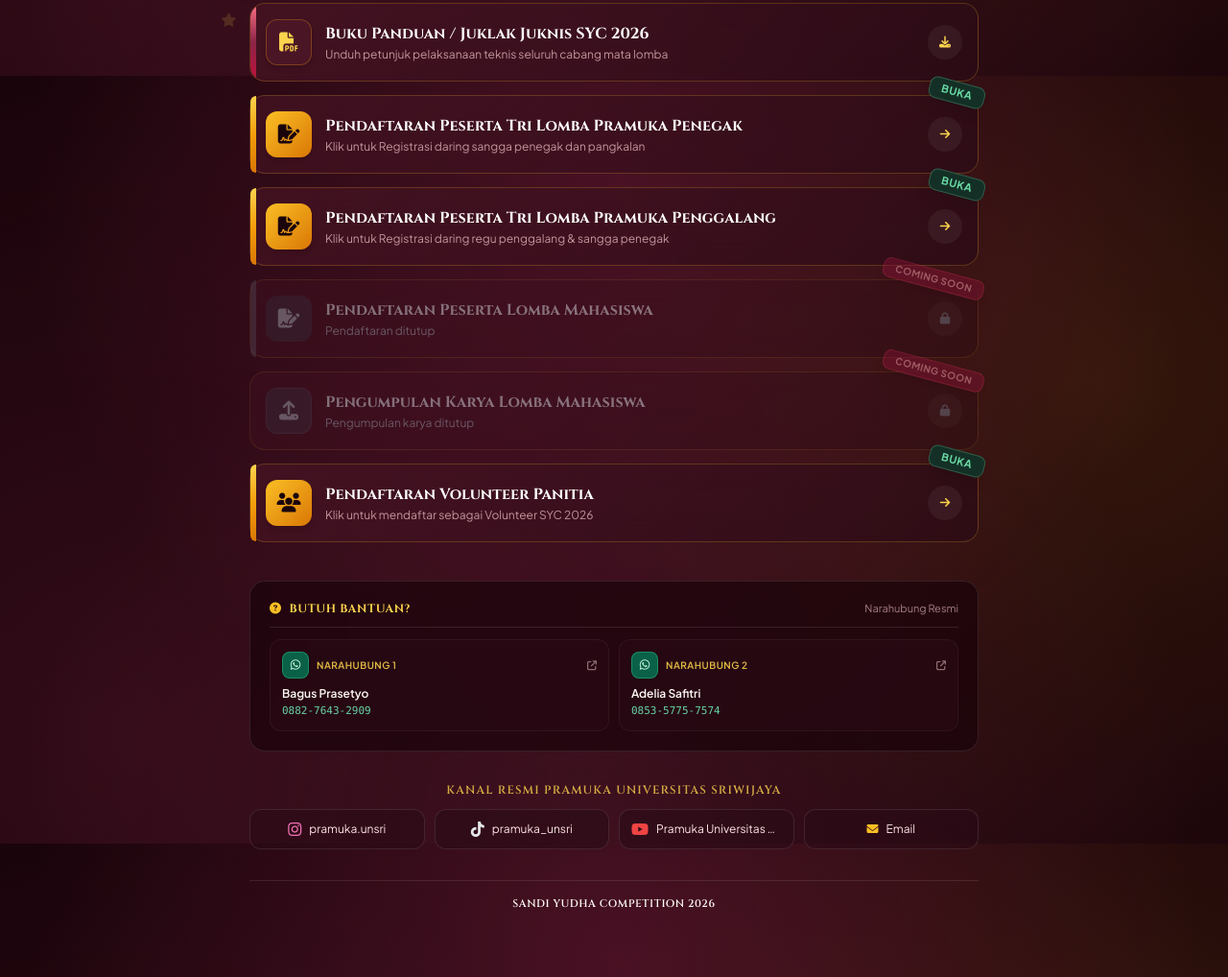
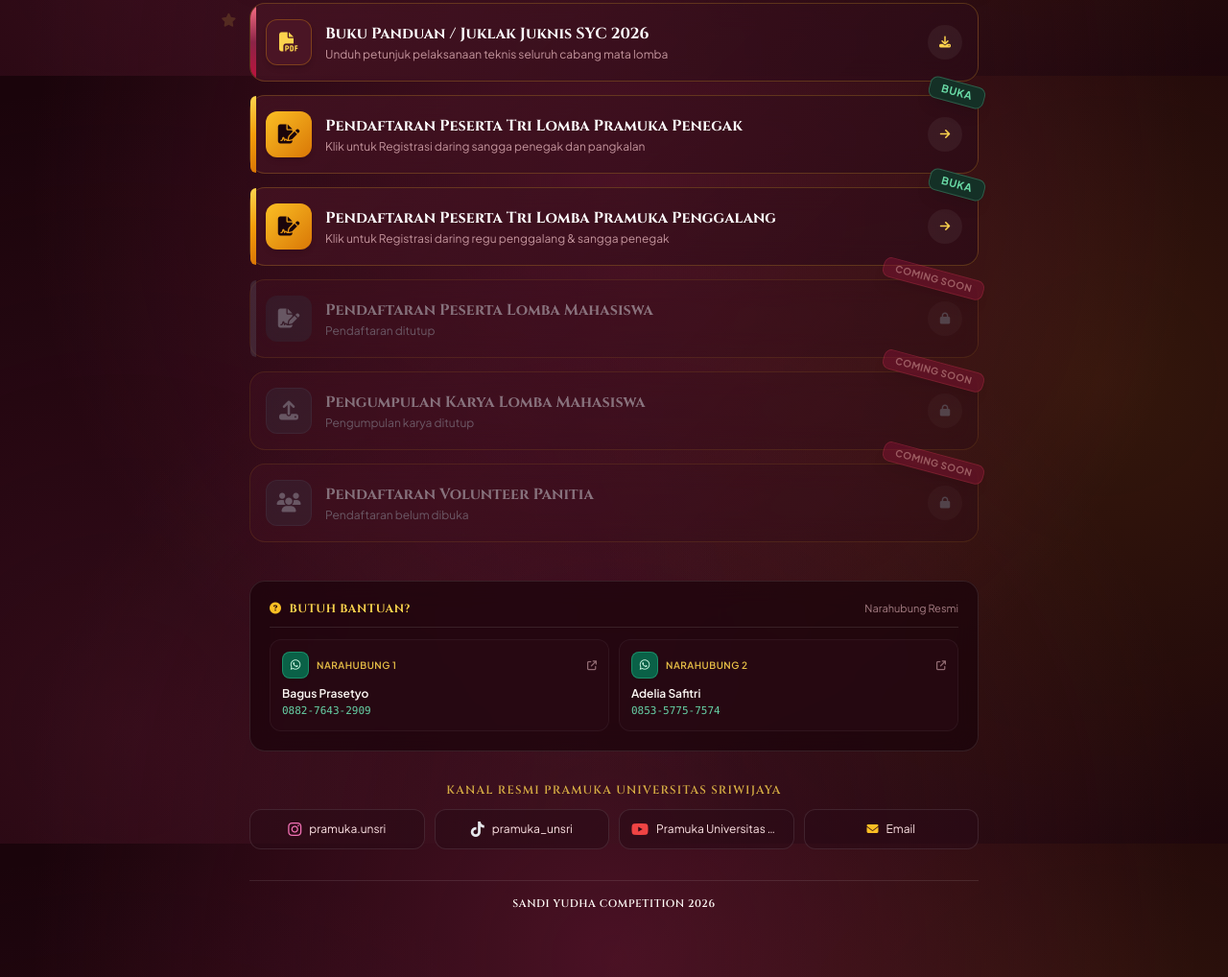
Before and after one commit to ZakaaGregeddd/SYC-LinkPortal, a website: page index.html in a window 1280 px wide. Shown: the part 721-1739 px from the top of the page at 96% size. Drawn offline with nearby package versions, Linux system fonts and the light colour scheme; files whose address does not match are found by name; a web font is replaced by a local one.

Commit message:
chore: non active volunter

```diff
--- a/index.html
+++ b/index.html
@@ -330,37 +330,32 @@
                     </div>
                 </a>
 
-                <a class="link-card block group relative rounded-2xl glass-maroon p-4 transition-all duration-300 hover:-translate-y-1 hover:shadow-glow-gold animate-fade-in"
-                    data-category="daftar" href="./volunteer.html" style="display: block;">
-                    <div
-                        class="absolute left-0 top-0 bottom-0 w-1.5 bg-gradient-to-b from-amber-300 via-gold-500 to-amber-600 rounded-l-2xl">
-                    </div>
-                    <div class="absolute -top-3 -right-2 z-20 animate-float">
-                        <div class="rotate-[15deg] px-3 py-0.5 rounded-lg text-[11px] font-bold bg-[#143026] text-[#69d9a5] border border-[#2e5e4a] uppercase tracking-wider shadow-lg">
-                            BUKA
+                <a class="link-card block relative rounded-2xl glass-maroon p-4 animate-fade-in opacity-50 cursor-not-allowed"
+                    data-category="daftar" href="javascript:void(0)" style="display: block;">
+                    <div class="absolute -top-3 -right-2 z-20">
+                        <div class="rotate-[15deg] px-3 py-0.5 rounded-lg text-[10px] font-bold bg-rose-900/90 text-rose-300 border border-rose-500/50 uppercase tracking-wider shadow-lg">
+                            COMING SOON
                         </div>
                     </div>
                     <div class="flex items-center justify-between gap-3.5">
-                        <div
-                            class="w-12 h-12 rounded-xl bg-gradient-to-br from-gold-400 to-amber-600 text-maroon-950 flex items-center justify-center text-xl shadow-md shrink-0 group-hover:scale-105 transition-transform">
+                        <div class="w-12 h-12 rounded-xl bg-gray-700/50 border border-gray-500/30 text-gray-400 flex items-center justify-center text-xl shrink-0">
                             <i class="fa-solid fa-users"></i>
                         </div>
                         <div class="flex-1 min-w-0">
                             <div class="flex items-center gap-2 mb-0.5">
-                                <span
-                                    class="font-cinzel font-bold text-sm md:text-base text-white group-hover:text-gold-300 transition-colors">
+                                <span class="font-cinzel font-bold text-sm md:text-base text-gray-300">
                                     Pendaftaran Volunteer Panitia
                                 </span>
                             </div>
-                            <p class="text-xs text-rose-200/70 truncate">Klik untuk mendaftar sebagai Volunteer SYC 2026</p>
+                            <p class="text-xs text-gray-400 truncate">Pendaftaran belum dibuka</p>
                         </div>
-                        <div
-                            class="w-9 h-9 rounded-full bg-white/5 group-hover:bg-gold-500 group-hover:text-maroon-950 text-gold-300 flex items-center justify-center transition-all shrink-0">
-                            <i
-                                class="fa-solid fa-arrow-right text-xs group-hover:translate-x-0.5 transition-transform"></i>
+                        <div class="w-9 h-9 rounded-full bg-white/5 text-gray-500 flex items-center justify-center shrink-0">
+                            <i class="fa-solid fa-lock text-xs"></i>
                         </div>
                     </div>
                 </a>
+
+
 
                 <!--
                 <a class="link-card block group relative overflow-hidden rounded-2xl glass-maroon p-4 transition-all duration-300 hover:-translate-y-1 hover:shadow-glow-gold animate-fade-in"
```
